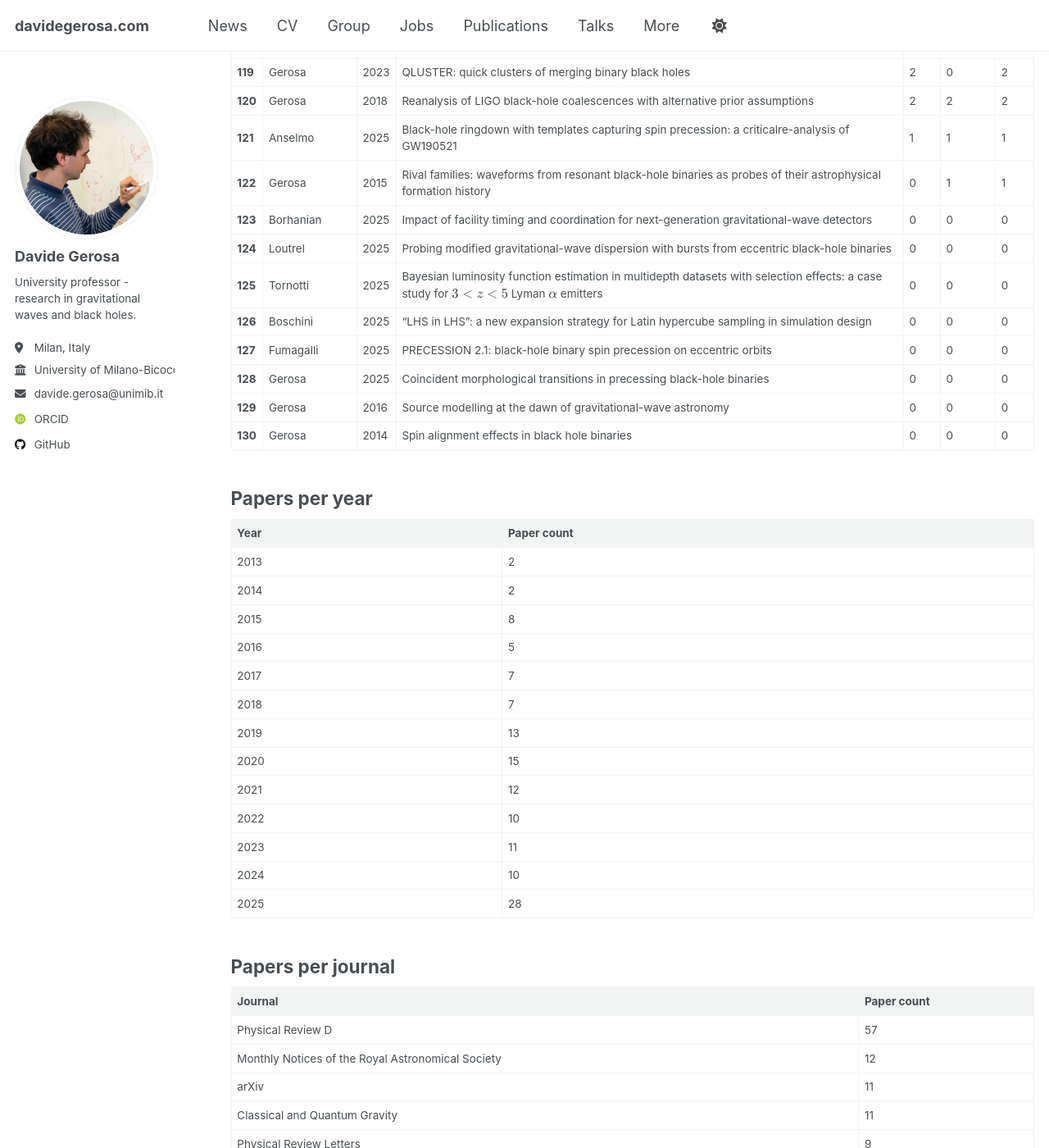
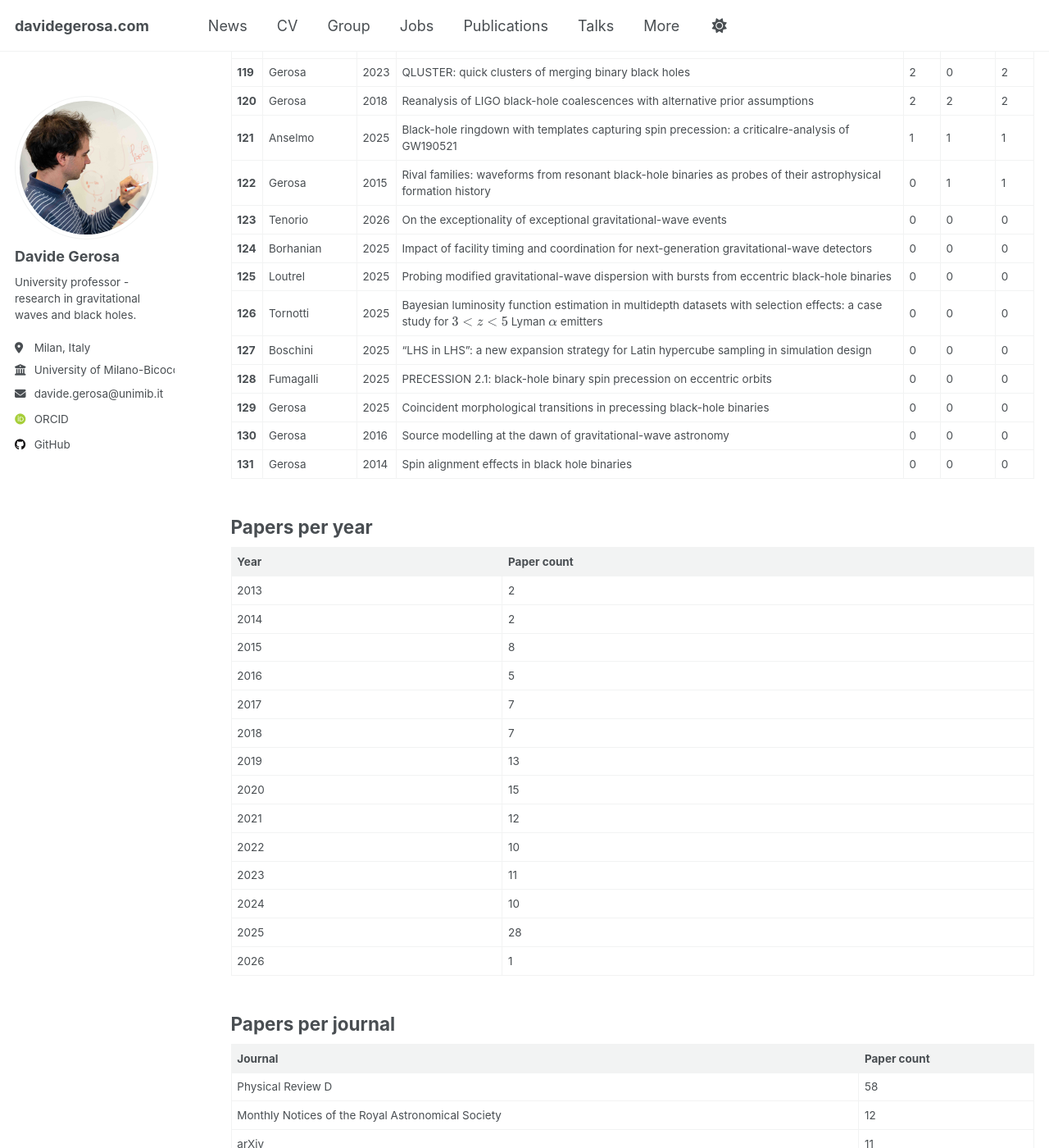
Before and after one commit to dgerosa/website, a Jekyll site: the page built from _pages/citations.md, in a window 1280 px wide and 1400 px high, scrolled down 5288 px. Shown: the whole window at 82% size. Built offline with Jekyll 4.4.1, drawn with Linux system fonts in a browser that asks for light colours; some web fonts are replaced; some of the changed text lies outside the part shown.

Commit message:
Website update from workflow

```diff
--- a/_pages/_citations.md
+++ b/_pages/_citations.md
@@ -131,14 +131,15 @@
 | **120** | Gerosa | 2018 | Reanalysis of LIGO black-hole coalescences with alternative prior assumptions | 2 | 2 | 2 |
 | **121** | Anselmo | 2025 | Black-hole ringdown with templates capturing spin precession: a criticalre-analysis of GW190521 | 1 | 1 | 1 |
 | **122** | Gerosa | 2015 | Rival families: waveforms from resonant black-hole binaries as probes of their astrophysical formation history | 0 | 1 | 1 |
-| **123** | Borhanian | 2025 | Impact of facility timing and coordination for next-generation gravitational-wave detectors | 0 | 0 | 0 |
-| **124** | Loutrel | 2025 | Probing modified gravitational-wave dispersion with bursts from eccentric black-hole binaries | 0 | 0 | 0 |
-| **125** | Tornotti | 2025 | Bayesian luminosity function estimation in multidepth datasets with selection effects: a case study for $$3<z<5$$ Lyman $$\alpha$$ emitters | 0 | 0 | 0 |
-| **126** | Boschini | 2025 | “LHS in LHS”: a new expansion strategy for Latin hypercube sampling in simulation design | 0 | 0 | 0 |
-| **127** | Fumagalli | 2025 | PRECESSION 2.1: black-hole binary spin precession on eccentric orbits | 0 | 0 | 0 |
-| **128** | Gerosa | 2025 | Coincident morphological transitions in precessing black-hole binaries | 0 | 0 | 0 |
-| **129** | Gerosa | 2016 | Source modelling at the dawn of gravitational-wave astronomy | 0 | 0 | 0 |
-| **130** | Gerosa | 2014 | Spin alignment effects in black hole binaries | 0 | 0 | 0 |
+| **123** | Tenorio | 2026 | On the exceptionality of exceptional gravitational-wave events | 0 | 0 | 0 |
+| **124** | Borhanian | 2025 | Impact of facility timing and coordination for next-generation gravitational-wave detectors | 0 | 0 | 0 |
+| **125** | Loutrel | 2025 | Probing modified gravitational-wave dispersion with bursts from eccentric black-hole binaries | 0 | 0 | 0 |
+| **126** | Tornotti | 2025 | Bayesian luminosity function estimation in multidepth datasets with selection effects: a case study for $$3<z<5$$ Lyman $$\alpha$$ emitters | 0 | 0 | 0 |
+| **127** | Boschini | 2025 | “LHS in LHS”: a new expansion strategy for Latin hypercube sampling in simulation design | 0 | 0 | 0 |
+| **128** | Fumagalli | 2025 | PRECESSION 2.1: black-hole binary spin precession on eccentric orbits | 0 | 0 | 0 |
+| **129** | Gerosa | 2025 | Coincident morphological transitions in precessing black-hole binaries | 0 | 0 | 0 |
+| **130** | Gerosa | 2016 | Source modelling at the dawn of gravitational-wave astronomy | 0 | 0 | 0 |
+| **131** | Gerosa | 2014 | Spin alignment effects in black hole binaries | 0 | 0 | 0 |
 
 ## Papers per year
 
@@ -157,12 +158,13 @@
 | 2023 | 11 |
 | 2024 | 10 |
 | 2025 | 28 |
+| 2026 | 1 |
 
 ## Papers per journal
 
 | Journal | Paper count |
 |---------|--------------|
-| Physical Review D | 57 |
+| Physical Review D | 58 |
 | Monthly Notices of the Royal Astronomical Society | 12 |
 | arXiv | 11 |
 | Classical and Quantum Gravity | 11 |
```
Also changed, not shown: other parts of _pages/_citations.md (+2 -2 lines), _pages/_group.md (+1 -1 lines), _pages/_publications.md (+12 -7 lines), _pages/_talks.md (+1 -1 lines).
